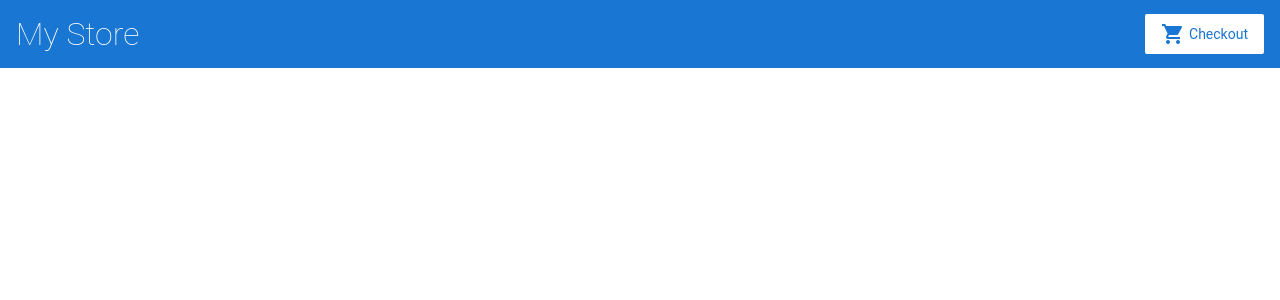
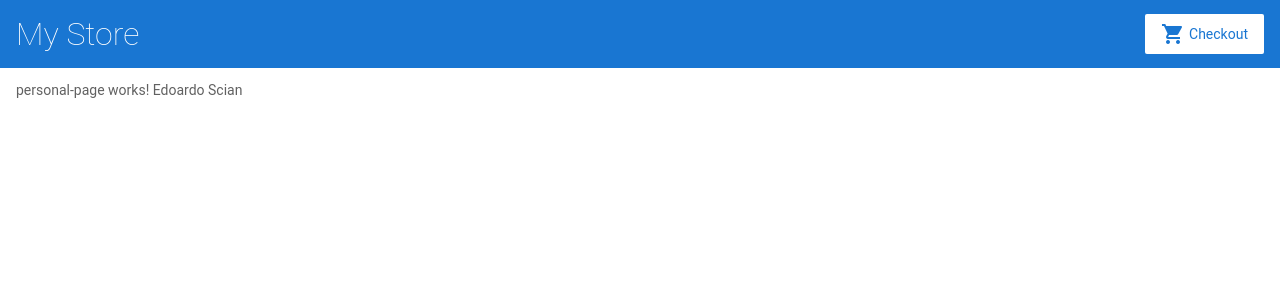
Before and after one commit to SaverioFrancesco/angular-2xudga, an Angular app: page /personal/1 in a window 1280 px wide. Before the commit this address led to /. Shown: the top 300 px of the page. Built offline with nearby package versions, Linux system fonts and the light colour scheme.

Commit message:
2 files modified, 4 added

```diff
--- /dev/null
+++ b/src/app/accounts.ts
@@ -0,0 +1,21 @@
+export const accounts = [
+  {
+    name: 'Francesco Saverio Comisso',
+    age: 25,
+    description: 'The smart one',
+    picture: ''
+  },
+  {
+    name: 'Edoardo Scian',
+    age: 25,
+    description: 'The tall and handsome one',
+    picture: ''
+  }
+];
+
+
+/*
+Copyright Google LLC. All Rights Reserved.
+Use of this source code is governed by an MIT-style license that
+can be found in the LICENSE file at http://angular.io/license
+*/
--- a/src/app/app.module.ts
+++ b/src/app/app.module.ts
@@ -9,6 +9,7 @@ import { ProductListComponent } from './product-list/product-list.component';
 import { ProductAlertsComponent } from './product-alerts/product-alerts.component';
 import { ProductDetailsComponent } from './product-details/product-details.component';
 import { CartService } from './cart.service';
+import { PersonalPageComponent } from './personal-page/personal-page.component';
 
 @NgModule({
   imports: [
@@ -17,6 +18,7 @@ import { CartService } from './cart.service';
      RouterModule.forRoot([
       { path: '', component: ProductListComponent },
       { path: 'products/:productId', component: ProductDetailsComponent },
+      { path: 'personal/:nameId', component: PersonalPageComponent },
     ])
   ],
   declarations: [
@@ -24,7 +26,8 @@ import { CartService } from './cart.service';
     TopBarComponent,
     ProductListComponent,
     ProductAlertsComponent,
-    ProductDetailsComponent
+    ProductDetailsComponent,
+    PersonalPageComponent
   ],
   bootstrap: [ AppComponent ],
   providers: [CartService]
--- /dev/null
+++ b/src/app/personal-page/personal-page.component.html
@@ -0,0 +1,4 @@
+<p>
+personal-page works!
+{{identityData.name}}
+</p>
--- /dev/null
+++ b/src/app/personal-page/personal-page.component.ts
@@ -0,0 +1,23 @@
+import { Component, OnInit } from '@angular/core';
+import { ActivatedRoute } from '@angular/router';
+
+import { accounts } from '../accounts';
+import { CartService } from '../cart.service';
+
+@Component({
+  selector: 'app-personal-page',
+  templateUrl: './personal-page.component.html',
+  styleUrls: ['./personal-page.component.css']
+})
+export class PersonalPageComponent implements OnInit {
+
+  constructor(private route: ActivatedRoute) { }
+  identityData;
+
+ ngOnInit() {
+  this.route.paramMap.subscribe(params => {
+    this.identityData = accounts[ params.get('nameId') ];
+  });
+}
+
+}
--- a/src/app/product-alerts/product-alerts.component.ts
+++ b/src/app/product-alerts/product-alerts.component.ts
@@ -15,7 +15,6 @@ export class ProductAlertsComponent implements OnInit {
 
  constructor() { }
 
-  ngOnInit() {
-  }
+ ngOnInit() {}
 
 }
```
Also changed, not shown: src/app/personal-page/personal-page.component.css (added).
